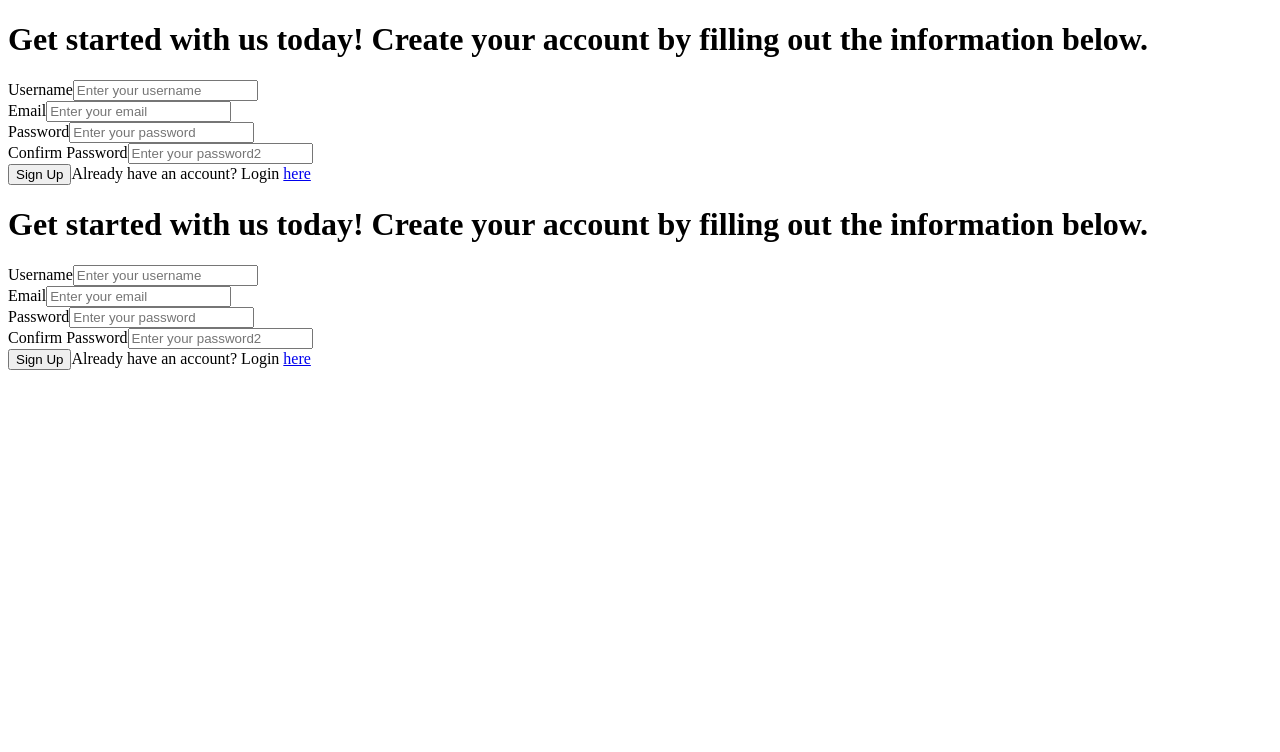
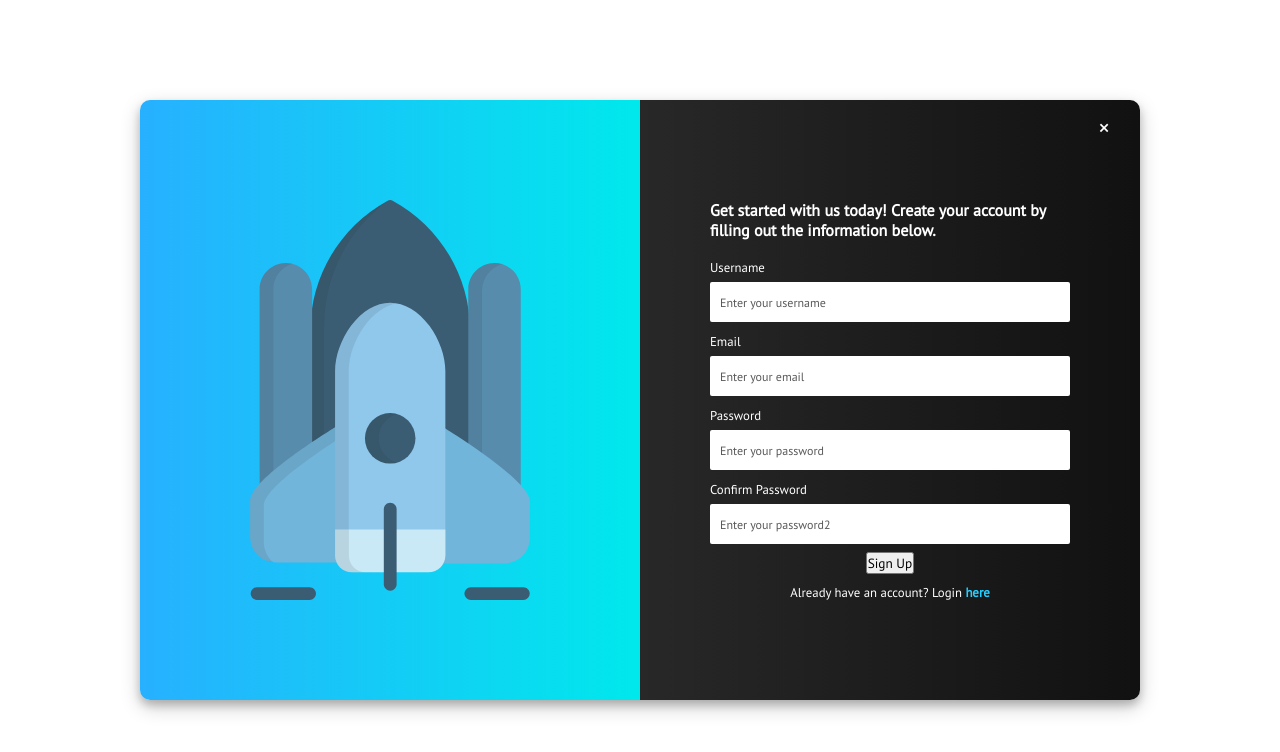
Before and after one commit to g-veronika/React-Form-Validation, a React (Create React App) app in the folder form-v1/: page / in a window 1280 px wide. Shown: the top 752 px of the page. Built offline with nearby package versions, Linux system fonts and the light colour scheme.

Commit message:
adding css

```diff
--- a/form-v1/src/App.css
+++ b/form-v1/src/App.css
@@ -1,38 +1,8 @@
-.App {
-  text-align: center;
+@import url('https://fonts.googleapis.com/css2?family=PT+Sans&display=swap');
+
+* {
+  box-sizing: border-box;
+  margin: 0;
+  padding: 0;
+  font-family: 'PT Sans', sans-serif;
 }
-
-.App-logo {
-  height: 40vmin;
-  pointer-events: none;
-}
-
-@media (prefers-reduced-motion: no-preference) {
-  .App-logo {
-    animation: App-logo-spin infinite 20s linear;
-  }
-}
-
-.App-header {
-  background-color: #282c34;
-  min-height: 100vh;
-  display: flex;
-  flex-direction: column;
-  align-items: center;
-  justify-content: center;
-  font-size: calc(10px + 2vmin);
-  color: white;
-}
-
-.App-link {
-  color: #61dafb;
-}
-
-@keyframes App-logo-spin {
-  from {
-    transform: rotate(0deg);
-  }
-  to {
-    transform: rotate(360deg);
-  }
-}
--- a/form-v1/src/Form.css
+++ b/form-v1/src/Form.css
@@ -1,3 +1,155 @@
-.form-inputs p {
-    color: red;
-}
+.form-container {
+    margin: 100px auto;
+    width: 1000px;
+    box-shadow: 0 5px 8px 0 rgba(0, 0, 0, 0.2), 0 7px 20px 0 rgba(0, 0, 0, 0.2);
+    position: relative;
+    border-radius: 10px;
+    height: 600px;
+    display: grid;
+    grid-template-columns: 1fr 1fr;
+  }
+
+  .close-btn {
+    position: absolute;
+    top: 2%;
+    right: 3%;
+    font-size: 1.5rem;
+    z-index: 1;
+    color: #fff;
+    cursor: pointer;
+  }
+
+  .form-content-left {
+    background: linear-gradient(
+      90deg,
+      rgb(39, 176, 255) 0%,
+      rgb(0, 232, 236) 100%
+    );
+    border-radius: 10px 0 0 10px;
+    position: relative;
+  }
+
+  .form-img {
+    width: 80%;
+    height: 80%;
+    position: absolute;
+    top: 50%;
+    left: 50%;
+    transform: translate(-50%, -50%);
+  }
+
+  .form-img-2 {
+    width: 60%;
+    height: 60%;
+    position: absolute;
+    top: 50%;
+    left: 50%;
+    transform: translate(-50%, -50%);
+  }
+
+  .form-success {
+    text-align: center;
+    font-size: 24px;
+    margin-top: 80px;
+    color: #fff;
+  }
+
+  .form-content-right {
+    border-radius: 0 10px 10px 0;
+    position: relative;
+    background: linear-gradient(90deg, rgb(40, 40, 40) 0%, rgb(17, 17, 17) 100%);
+  }
+
+  .form {
+    position: absolute;
+    top: 50%;
+    left: 50%;
+    transform: translate(-50%, -50%);
+    width: 90%;
+    height: 100%;
+    display: flex;
+    flex-direction: column;
+    justify-content: center;
+    align-items: center;
+  }
+
+  .form h1 {
+    font-size: 1rem;
+    text-align: start;
+    width: 80%;
+    margin-bottom: 1rem;
+    color: #fff;
+  }
+
+  .form-inputs {
+    margin-bottom: 0.5rem;
+    width: 80%;
+  }
+
+  .form-inputs p {
+    font-size: 0.8rem;
+    margin-top: 0.5rem;
+    color: #f00e0e;
+  }
+
+  .form-label {
+    display: inline-block;
+    font-size: 0.8rem;
+    margin-bottom: 6px;
+    color: #fff;
+  }
+
+  .form-input {
+    display: block;
+    padding-left: 10px;
+    outline: none;
+    border-radius: 2px;
+    height: 40px;
+    width: 100%;
+    border: none;
+  }
+
+  .form-input::placeholder {
+    color: #595959;
+    font-size: 12px;
+  }
+
+  .form-input-btn {
+    width: 80%;
+    height: 50px;
+    margin-top: 10px;
+    border-radius: 2px;
+    background: linear-gradient(
+      90deg,
+      rgb(39, 176, 255) 0%,
+      rgb(0, 232, 236) 100%
+    );
+    outline: none;
+    border: none;
+    color: #fff;
+    font-size: 1rem;
+  }
+
+  .form-input-btn:hover {
+    cursor: pointer;
+    background: linear-gradient(
+      90deg,
+      rgb(39, 143, 255) 0%,
+      rgb(12, 99, 250) 100%
+    );
+    transition: all 0.4s ease-out;
+  }
+
+  .form-input-login {
+    font-size: 0.8rem;
+    margin-top: 10px;
+    color: #fff;
+    width: 80%;
+    text-align: center;
+  }
+
+  .form-input-login a {
+    text-decoration: none;
+    color: #27cdff;
+    font-weight: 600;
+  }
--- a/form-v1/src/Form.js
+++ b/form-v1/src/Form.js
@@ -1,22 +1,29 @@
-import React, {useState} from 'react'
-import FormSignup from './FormSignup'
-import FormSuccess from './FormSuccess'
-
+import React, { useState } from 'react';
+import './Form.css';
+import FormSignup from './FormSignup';
+import FormSuccess from './FormSuccess';
 
 const Form = () => {
+  const [isSubmitted, setIsSubmitted] = useState(false);
 
-    const [isSubmitted, setIsSubmitted] = useState(false);
+  function submitForm() {
+    setIsSubmitted(true);
+  }
+  return (
+    <>
+      <div className='form-container'>
+        <span className='close-btn'>×</span>
+        <div className='form-content-left'>
+          <img className='form-img' src='img/img-2.svg' alt='spaceship' />
+        </div>
+        {!isSubmitted ? (
+          <FormSignup submitForm={submitForm} />
+        ) : (
+          <FormSuccess />
+        )}
+      </div>
+    </>
+  );
+};
 
-    function submitForm() {
-        setIsSubmitted(true);
-    }
-
-    return (
-        <div>
-            <FormSignup />
-            {!isSubmitted ? (<FormSignup submitForm={submitForm} />) : (<FormSuccess />)}
-        </div>
-    )
-}
-
-export default Form
+export default Form;
--- a/form-v1/src/FormSuccess.js
+++ b/form-v1/src/FormSuccess.js
@@ -0,0 +1,12 @@
+import React from 'react'
+
+const FormSuccess = () => {
+    return (
+        <div className="form-content-right">
+            <div className="form-success">We have received your request!</div>
+            <img src="img/img-3.svg" alt="success-image" className="form-img-2" />
+        </div>
+    )
+}
+
+export default FormSuccess
```
Also changed, not shown: form-v1/public/img/img-2.svg (added), form-v1/public/img/img-3.svg (added).
